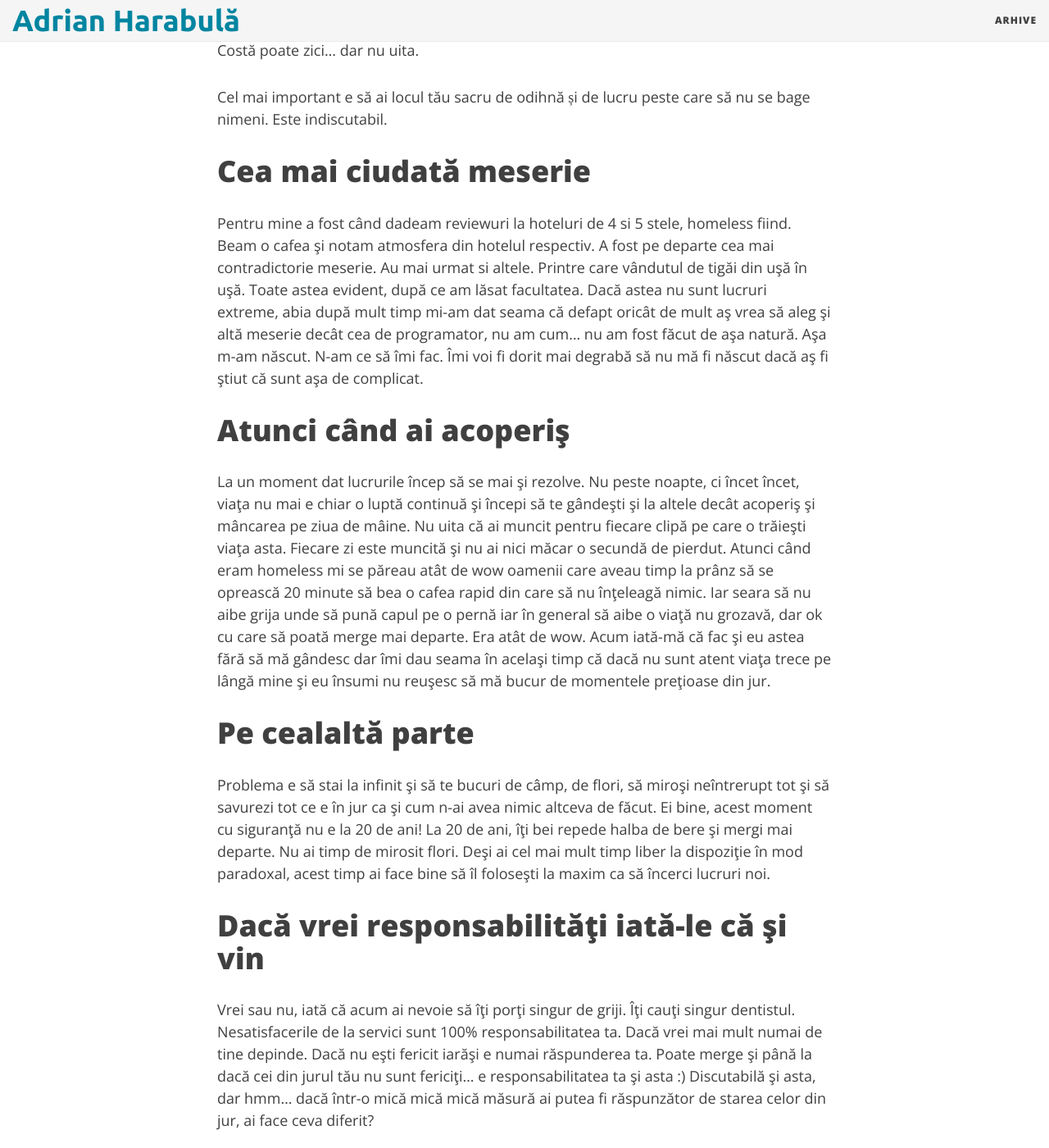
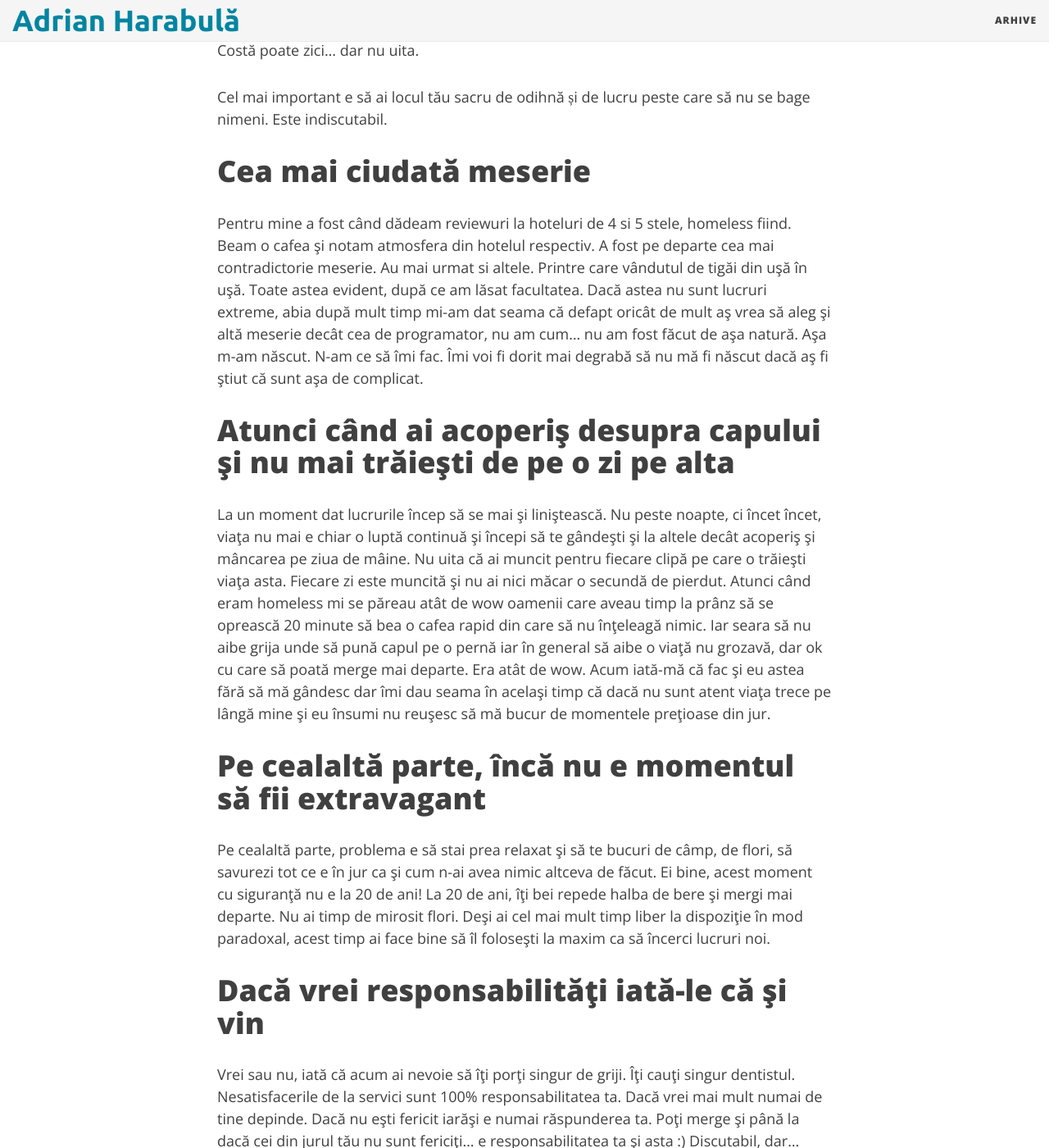
Before and after one commit to adrianharabula/adrianharabula.github.io, a Jekyll site: the page built from _posts/2018-07-03-ce-sa-faci-la-20-ani-sa-nu-regreti-la-26.md, in a window 1280 px wide and 1400 px high, scrolled down 2606 px. Shown: the whole window at 82% size. Built offline with Jekyll 4.4.1, drawn with Linux system fonts in a browser that asks for light colours; nearby versions of some CDN libraries; some of the changed text lies outside the part shown.

Commit message:
article improvments

```diff
--- a/_posts/2018-07-03-ce-sa-faci-la-20-ani-sa-nu-regreti-la-26.md
+++ b/_posts/2018-07-03-ce-sa-faci-la-20-ani-sa-nu-regreti-la-26.md
@@ -9,11 +9,11 @@
 # Începe cu sfârșitul
 Erau deja 2 ani trecuţi de când lăsasem facultatea, părinţii nu m-au mai primit acasă iar eu încă nu îmi găseam niciun loc în lume. Păreau cei mai 2 ani risipiţi din viaţa mea în care părea că nu sunt al nimănui, nici măcar al străzii. Au fost cei mai groaznici ani trăiţi.
 
-Mă întrebam dacă nu cumva toate astea se vor termina vreodată. Se vor termina, evident (şi iată că s-au terminat) dar a mai durat un pic. La 20 de ani, depinde cât de mult mai poţi extinde acel un pic până să ajungi înapoi la 'normalitate' şi te rog din toată inima, în tot timpul pe care îl ai în acest timp fragil, nu te întoarce de unde ai plecat, mai mergi un pic, mai încearcă ceva. Vei avea tot timpul să te întorci înapoi şi toate lucrurile vor fi normale ca şi cum nimic nu s-ar fi întâmplat. Mai rămâi în schimb acum aici un pic. Îţi vei mulţumi de 1000 de ori mai încolo.
+Mă întrebam dacă nu cumva toate astea se vor termina vreodată. Se vor termina, evident (şi iată că s-au terminat) dar a mai durat un pic. La 20 de ani, depinde cât de mult mai poţi extinde acel un pic până să ajungi înapoi la 'normalitate' şi te rog din toată inima, în tot timpul pe care îl ai în acest timp fragil, nu te întoarce de unde ai plecat, mai mergi un pic, mai încearcă ceva. Vei avea tot timpul să te întorci înapoi şi toate lucrurile vor fi ca şi cum nimic nu s-ar fi întâmplat. Mai rămâi acum aici un pic. Îţi vei mulţumi de 1000 de ori mai încolo.
 
 Ideea esenţială e să anticipezi unde vei fi în următorii ani şi încet încet să iei hotărâri care îţi vor permite să te uiţi înapoi cu bucurie şi satisfacţie deplină. Ştiind că vei putea face asta toţi anii 20 devin infinit mai plăcuţi şi interesanţi.
 
-E prea trist să închei mai devreme aventura anilor 20 fără să rişti nimic. Toate într-o zi se vor termina aşa că mai rămâi un pic acum, mai fă ceva. Chiar dacă nu ai un acoperiş deasupra, chiar dacă nu ai ce mânca deseară şi chiar dacă, în general, nu ar putea ieşi nimic, totuşi există o mică mică mică mică mică şansă să se schimbe ceva, doar pentru simplul fapt că încerci ceva diferit. Doar nu reveni înapoi aşa de repede. 2 ani ca să încerci ceva înseamnă foarte puţin. Mai stai un pic. Nici nu ştii cât de aproape eşti de final decât abia atunci când renunţi.
+E prea trist să închei prea devreme aventura anilor 20 fără să rişti nimic. Toate într-o zi se vor termina aşa că mai rămâi un pic acum, mai fă ceva. Chiar dacă nu ai un acoperiş deasupra, chiar dacă nu ai ce mânca deseară şi chiar dacă, în general, nu ar putea ieşi nimic, totuşi există o mică mică mică mică mică şansă să se schimbe ceva, doar pentru simplul fapt că încerci ceva diferit. Doar nu renunţa prea repede. 2 ani ca să încerci ceva înseamnă foarte puţin. Mai stai un pic. Nici nu ştii cât de aproape eşti de final decât abia atunci când renunţi.
 
 # Întinde-te numai cât ţi-e plapuma
 Tot ce crezi tu că poți să faci nu e și neapărat adevărat. E la modă să gândești fără limite, dar mai realist e să îți vezi de lungul nasului și să nu te arunci niciodată mai mult decât poți duce.
@@ -38,57 +38,57 @@
 
 E greu, dar va fi și mai greu mai încolo dacă te obișnuiești că alții îți pot oferi cele necesare traiului iar tu mai poți sta un pic fără să faci nimic.
 
-Sunt atâtea exemple care şi la 40 de ani încă mai stau în cârcă la părinţi. Nu fii şi tu unul din ele.
+Sunt atâtea exemple care şi la 40 de ani încă mai stau pe capul părinţilor. Nu fii şi tu unul din ele.
 
 # Mută-te singur cât mai repede
-Lasă vrăjeala că poți sta cu mama acasă, sau cu colegi de apartament. Pur și simplu ai nevoie de spațiul tău. Un loc unde sa te simti ca acasa, să ajungi când vrei, să așezi cum vrei, să nu dai socotoală la nimeni pentru ce faci.
+Lasă vrăjeala că poți sta cu mama acasă, sau cu colegi de apartament. Pur și simplu ai nevoie de spațiul tău. Un loc unde sa te simţi ca acasă, să ajungi când vrei, să așezi cum vrei, să nu dai socoteală la nimeni pentru ce faci.
 
 Costă poate zici... dar nu uita.
 
 Cel mai important e să ai locul tău sacru de odihnă și de lucru peste care să nu se bage nimeni. Este indiscutabil.
 
 # Cea mai ciudată meserie
-Pentru mine a fost când dadeam reviewuri la hoteluri de 4 si 5 stele, homeless fiind. Beam o cafea şi notam atmosfera din hotelul respectiv. A fost pe departe cea mai contradictorie meserie. Au mai urmat si altele. Printre care vândutul de tigăi din uşă în uşă. Toate astea evident, după ce am lăsat facultatea. Dacă astea nu sunt lucruri extreme, abia după mult timp mi-am dat seama că defapt oricât de mult aş vrea să aleg şi altă meserie decât cea de programator, nu am cum... nu am fost făcut de aşa natură. Aşa m-am născut. N-am ce să îmi fac. Îmi voi fi dorit mai degrabă să nu mă fi născut dacă aş fi ştiut că sunt aşa de complicat.
+Pentru mine a fost când dădeam reviewuri la hoteluri de 4 si 5 stele, homeless fiind. Beam o cafea şi notam atmosfera din hotelul respectiv. A fost pe departe cea mai contradictorie meserie. Au mai urmat si altele. Printre care vândutul de tigăi din uşă în uşă. Toate astea evident, după ce am lăsat facultatea. Dacă astea nu sunt lucruri extreme, abia după mult timp mi-am dat seama că defapt oricât de mult aş vrea să aleg şi altă meserie decât cea de programator, nu am cum... nu am fost făcut de aşa natură. Aşa m-am născut. N-am ce să îmi fac. Îmi voi fi dorit mai degrabă să nu mă fi născut dacă aş fi ştiut că sunt aşa de complicat.
 
-# Atunci când ai acoperiş
-La un moment dat lucrurile încep să se mai şi rezolve. Nu peste noapte, ci încet încet, viaţa nu mai e chiar o luptă continuă şi începi să te gândeşti şi la altele decât acoperiş şi mâncarea pe ziua de mâine. Nu uita că ai muncit pentru fiecare clipă pe care o trăieşti viaţa asta. Fiecare zi este muncită şi nu ai nici măcar o secundă de pierdut. Atunci când eram homeless mi se păreau atât de wow oamenii care aveau timp la prânz să se oprească 20 minute să bea o cafea rapid din care să nu înţeleagă nimic. Iar seara să nu aibe grija unde să pună capul pe o pernă iar în general să aibe o viaţă nu grozavă, dar ok cu care să poată merge mai departe. Era atât de wow. Acum iată-mă că fac şi eu astea fără să mă gândesc dar îmi dau seama în acelaşi timp că dacă nu sunt atent viaţa trece pe lângă mine şi eu însumi nu reuşesc să mă bucur de momentele preţioase din jur.
+# Atunci când ai acoperiş desupra capului şi nu mai trăieşti de pe o zi pe alta
+La un moment dat lucrurile încep să se mai şi liniştească. Nu peste noapte, ci încet încet, viaţa nu mai e chiar o luptă continuă şi începi să te gândeşti şi la altele decât acoperiş şi mâncarea pe ziua de mâine. Nu uita că ai muncit pentru fiecare clipă pe care o trăieşti viaţa asta. Fiecare zi este muncită şi nu ai nici măcar o secundă de pierdut. Atunci când eram homeless mi se păreau atât de wow oamenii care aveau timp la prânz să se oprească 20 minute să bea o cafea rapid din care să nu înţeleagă nimic. Iar seara să nu aibe grija unde să pună capul pe o pernă iar în general să aibe o viaţă nu grozavă, dar ok cu care să poată merge mai departe. Era atât de wow. Acum iată-mă că fac şi eu astea fără să mă gândesc dar îmi dau seama în acelaşi timp că dacă nu sunt atent viaţa trece pe lângă mine şi eu însumi nu reuşesc să mă bucur de momentele preţioase din jur.
 
-# Pe cealaltă parte
-Problema e să stai la infinit şi să te bucuri de câmp, de flori, să miroşi neîntrerupt tot şi să savurezi tot ce e în jur ca şi cum n-ai avea nimic altceva de făcut. Ei bine, acest moment cu siguranţă nu e la 20 de ani! La 20 de ani, îţi bei repede halba de bere şi mergi mai departe. Nu ai timp  de mirosit flori. Deşi ai cel mai mult timp liber la dispoziţie în mod paradoxal, acest timp ai face bine să îl foloseşti la maxim ca să încerci lucruri noi.
+# Pe cealaltă parte, încă nu e momentul să fii extravagant
+Pe cealaltă parte, problema e să stai prea relaxat şi să te bucuri de câmp, de flori, să savurezi tot ce e în jur ca şi cum n-ai avea nimic altceva de făcut. Ei bine, acest moment cu siguranţă nu e la 20 de ani! La 20 de ani, îţi bei repede halba de bere şi mergi mai departe. Nu ai timp  de mirosit flori. Deşi ai cel mai mult timp liber la dispoziţie în mod paradoxal, acest timp ai face bine să îl foloseşti la maxim ca să încerci lucruri noi.
 
 # Dacă vrei responsabilităţi iată-le că şi vin
-Vrei sau nu, iată că acum ai nevoie să îţi porţi singur de griji. Îţi cauţi singur dentistul. Nesatisfacerile de la servici sunt 100% responsabilitatea ta. Dacă vrei mai mult numai de tine depinde. Dacă nu eşti fericit iarăşi e numai răspunderea ta. Poate merge şi până la dacă cei din jurul tău nu sunt fericiţi... e responsabilitatea ta şi asta :) Discutabilă şi asta, dar hmm... dacă într-o mică mică mică măsură ai putea fi răspunzător de starea celor din jur, ai face ceva diferit?
+Vrei sau nu, iată că acum ai nevoie să îţi porţi singur de griji. Îţi cauţi singur dentistul. Nesatisfacerile de la servici sunt 100% responsabilitatea ta. Dacă vrei mai mult numai de tine depinde. Dacă nu eşti fericit iarăşi e numai răspunderea ta. Poţi merge şi până la dacă cei din jurul tău nu sunt fericiţi... e responsabilitatea ta şi asta :) Discutabil, dar... dacă într-o mică mică mică măsură ai putea fi răspunzător de starea celor din jur, ai face ceva diferit?
 
 # Sănătate
-Bolile nu sunt altceva decât probleme nerezolvate care se adună undeva şi la un moment dat răbufnesc. Spune-mi un om echilibrat care suferă de ceva şi e suficient să îmi retrag acest paragraf. Medicina nu e numai ceea ce se întâmplă la spital dar e şi despre igiena gândurilor pe care le ai faţă de tine şi faţă de cei din jur. De asta unii stau toată ziua cu drumuri la spitale iar alţii abia dacă văd medicii.
+Bolile nu sunt altceva decât probleme nerezolvate care se adună pe un card de credit şi la un moment dat vine nota de plată. Spune-mi un om echilibrat care suferă de ceva şi e suficient ca să retrag acest paragraf. Medicina nu e numai ceea ce se întâmplă la spital dar e şi despre igiena gândurilor pe care le ai faţă de tine şi faţă de cei din jur. De asta unii stau toată ziua cu drumuri la spitale iar alţii abia dacă văd medicii.
 
 Indiferent de ce cred eu sau nu ţine cu dinţii de sănătatea ta. Dacă o pierzi se duce tot, şi te duci şi tu cu ea. E cel mai de preţ lucru pe care îl ai cu tine şi totodată cel mai uşor de ignorat în anii 20.
 
 # Cu orice preţ nu te lăsa pradă minţii
-Mintea abia aşteaptă să profite de orice moment ca să îţi distragă atenţia şi să te ducă pe plaiuri îndepărate. E treaba ta să o aduci înapoi aici şi să o disciplinezi. Îţi va face foarte multe zile negre. Nu ai vrea să ia decizii în locul tău. Mintea la 20 de ani e ca un Rottweiler puiuţ, încă o mai poţi dresa, dar dacă nu acţionezi rapid, mai încolo te va controla ea pe tine în toate deciziile pe care le vei lua viaţa asta.
+Mintea abia aşteaptă să profite de orice moment ca să îţi distragă atenţia şi să te ducă pe plaiuri îndepărate. E treaba ta să o aduci înapoi şi să o disciplinezi. Îţi va face foarte multe zile negre. Nu ai vrea să ia decizii în locul tău. Mintea la 20 de ani e ca un pui de Rottweiler, încă o mai poţi dresa, dar dacă nu acţionezi rapid, mai încolo te va controla ea pe tine în toate deciziile pe care le vei lua viaţa asta.
 
-Sub orice preţ, la 20 de ani nu ai nimic de apărat, ai numai de învăţat. Nu e vreme de orgoliu, nu ai nimic de protejat şi nici de demonstrat. E o încercare sinceră de a îţi face viaţa cu proprii termeni şi nu cei impuşi de cei din jur. Şi în toată această aventură să scapi cu viaţă, să îţi asiguri cele necesare traiului şi să mai rămâi şi cu un pic de sănătate mintală, haha.
+Sub orice preţ, la 20 de ani nu ai nimic de apărat, ai numai de învăţat. Nu e vreme de orgoliu, nu ai nimic de protejat şi nici de demonstrat. E o încercare sinceră de a îţi face viaţa cu propriii termeni şi nu cei impuşi de cei din jur. Şi în toată această aventură ai grijă să scapi cu viaţă, să îţi asiguri cele necesare traiului şi să mai rămâi şi cu un pic de sănătate mintală, haha.
 
 Mintea ar trebui să fie aliatul tău, dar cred că asta e doar o glumă bună la 20 de ani.
 
-# Fii pregătit să o tai
-O geantă în spate cu toate necesităţile pe câteva zile, să ai tot timpul la tine. Nu ştii cum te poartă viaţa, în caz de ceva, ai o geantă cu tine şă poţi pleca lejer. S-a întâmplat de atâtea ori şi se va mai întâmpla de nenumărate ori. Renunţă la cât de multe posesii poţi. Orice nu ai folosit în ultimele 6 luni aruncă. Dacă ai mai folosit un lucru din când în când dă-l mai departe. Fă-ţi un obicei din a avea întotdeauna loc liber cu tine oriunde ai fi. Aşa vor veni lucruri noi tot timpul în viaţa ta. Şi nu vei căra prea multe cu tine, decât doar strictul necesar.
+# Ţine strictul necesar împachetat într-o geantă şi fi pregătit să pleci la drum oricând pentru câteva zile neaşteptat
+O geantă în spate cu toate necesităţile pe câteva zile, să ai tot timpul la tine. Nu şti cum te poartă viaţa, în caz de ceva, ai o geantă cu tine să poţi pleca lejer. S-a întâmplat de atâtea ori şi se va mai întâmpla de nenumărate ori. Renunţă la cât de multe posesii poţi. Orice nu ai folosit în ultimele 6 luni aruncă. Dacă ai mai folosit un lucru din când în când dă-l mai departe. Fă-ţi un obicei din a avea întotdeauna loc liber cu tine oriunde ai fi. Aşa vor veni lucruri noi tot timpul în viaţa ta. Şi nu vei căra prea multe cu tine, decât doar strictul necesar.
 
 # Donează lucruri de care ai nevoie celor care au nevoie de ele
 Nu ai nevoie chiar de tot ce ai. Ce nu ai folosit în ultimele 6 luni, aruncă fără resentiment. Fiecare lucru pe care îl ai ocupă un spaţiu în minte. Cu cât ai mai multe lucruri, cu atât ai mai puţin spaţiu la dispoziţie pentru lucruri noi. Renunţă la tot ce nu foloseşti fără să te gândeşti de 2 ori.
 
-Poate sună uşor, dar nu e chiar aşa, am renunţat la laptop când chiar aveam nevoie de el. L-am donat pentru că nu puteam să-l car în spate. Bine, poate puteam să îl las la cineva cunoscut. Dar whatevăr. 2 ani i-am dus lipsa. Mai încolo, [primul venit din freelancing](https://www.adrianharabula.ro/2016/03/primul-venit-din-freelancing/) l-am făcut cu un calculator împrumutat. Încet încet lucrurile, dacă ai nevoie de ele vin înapoi, iar dacă nu, pleacă definitiv.
+Poate sună uşor, dar nu e chiar aşa, am renunţat la laptop când chiar aveam nevoie de el. L-am donat pentru că nu puteam să-l car în spate. Bine, poate puteam să îl las la cineva cunoscut. Dar whatevăr. 2 ani i-am dus lipsa. Mai încolo, [primul venit din freelancing](https://www.adrianharabula.ro/2016/03/primul-venit-din-freelancing/) l-am făcut cu un calculator împrumutat. Încet încet lucrurile, dacă ai nevoie de ele vin înapoi, iar dacă nu, pleacă şi lasă spaţiu liber pentru altceva.
 
 # Lasă vacanțele deoparte, cel puțin nu acum este momentul
-De vacanţe nu mai zic... Bill Gates avea o vorbă...
+Bill Gates avea o vorbă...
 
-> I never took a day off in my twenties. Not one. And I'm still fanatical, but now I'm a little less fanatical -- Bill Gates
+> I never took a day off in my twenties. Not one. And I'm still fanatical, but now I'm a little less fanatical
 
-Poate nu are rost să menţionez, dar gândeşte-te că sunt unele zile în care abia te duşezi, abia mănânci şi toate astea sunt la normă!!! Poate nu are rost să povestesc mai în detaliu... Să dai tot ce poţi la 20 de ani nu are nevoie de descrieri... Înseamnă foarte muuult sacrificiu. Când tot ceilalţi sunt în weekend plimbându-se sau în vacanţe tu rămâi să mai lucrezi în plus la ceva al tău care nu ştii cum va fi şi nu îţi poţi pune decât doar speranţe.
+Poate nu are rost să menţionez, dar gândeşte-te că sunt unele zile în care abia te duşezi, abia mănânci şi toate astea sunt la normă!!! Poate nu are rost să povestesc mai în detaliu... Să dai tot ce poţi la 20 de ani nu are nevoie de descrieri... Înseamnă foarte muuult sacrificiu. Când tot ceilalţi sunt în weekend plimbându-se sau în vacanţe tu rămâi să mai lucrezi în plus la ceva al tău care nu şti cum va fi şi nu îţi poţi pune decât doar speranţa.
 
 Poate că nu e cea mai grozavă descriere, dar dacă vrei să obţii ceva trebuie să şi munceşti pentru acel ceva. Nimeni nu face excepţie şi nu se naşte cu lucruri de-a gata meritate.
 
 Pe lângă vacanţe, mai sunt şi weekendurile. Nici ele nu sunt zile libere, şi nici zilele libere de la stat nu sunt zile libere. Sunt zile care trebuie bine puse la punct dinainte şi folosite la maxim. Ai nevoie de timp lung neîntrerupt ca să gândeşti bine şi pătrunzător. Foloseşte orice şansă ca să beneficiezi la maxim de acest timp. O zi în care eşti întrerupt de 10 ori e o zi pierdută, pe când o zi în care te izolezi să te ocupi de un singur mic lucru e o zi bine plănuită.
 
 # În loc de final
-Da, anii 20 se termină şi ei, prin simplul fapt că au început. Deşi pot fi cea mai instabilă, tulburătoare şi emoţionantă perioadă din viaţa unui om, e o şansă perfectă să devii stăpânul propriei tale vieţi şi să dai o şansă cinsită vieţii aşa cum poţi. Dacă nu iese cum ai vrut, nu ai pierdut nimic, problema e mai degrabă pe cealaltă parte când fără să rişti nimic te conformezi şi faci ce faci doar pentru că toţi cei din jur fac asta. Treaba ta e să îţi găseşti calităţile bune şi să le foloseşti zi de zi. Nu e făcută lumea în aşa fel încât să mergi spre asemenea direcţie, dar nimeni nu te opreşte. Nici inamicul tuturor nu trebuie să devii şi nici peştele care înoată împotriva curentului. Iubeşte viaţa şi bucură-te de anii 20!
+Da, anii 20 se termină şi ei, prin simplul fapt că au început. Deşi pot fi cea mai instabilă, tulburătoare şi emoţionantă perioadă din viaţa unui om, e o şansă numai bună ca să devii stăpânul propriei tale vieţi şi ca să dai o şansă cinsită vieţii aşa cum poţi. Dacă nu iese cum ai vrut, nu ai pierdut nimic, problema e mai degrabă pe cealaltă parte când fără să rişti nimic te conformezi şi faci ce faci doar pentru că toţi cei din jur fac asta. Treaba ta e să îţi găseşti calităţile bune şi să le foloseşti zi de zi. Nu e făcută lumea în aşa fel încât să mergi spre asemenea direcţie, dar nimeni nu te opreşte. Nici inamicul tuturor nu trebuie să devii şi nici peştele care înoată împotriva curentului. Iubeşte viaţa şi bucură-te de anii 20!
```
Also changed, not shown: other parts of _posts/2018-07-03-ce-sa-faci-la-20-ani-sa-nu-regreti-la-26.md (+1 -1 lines).
